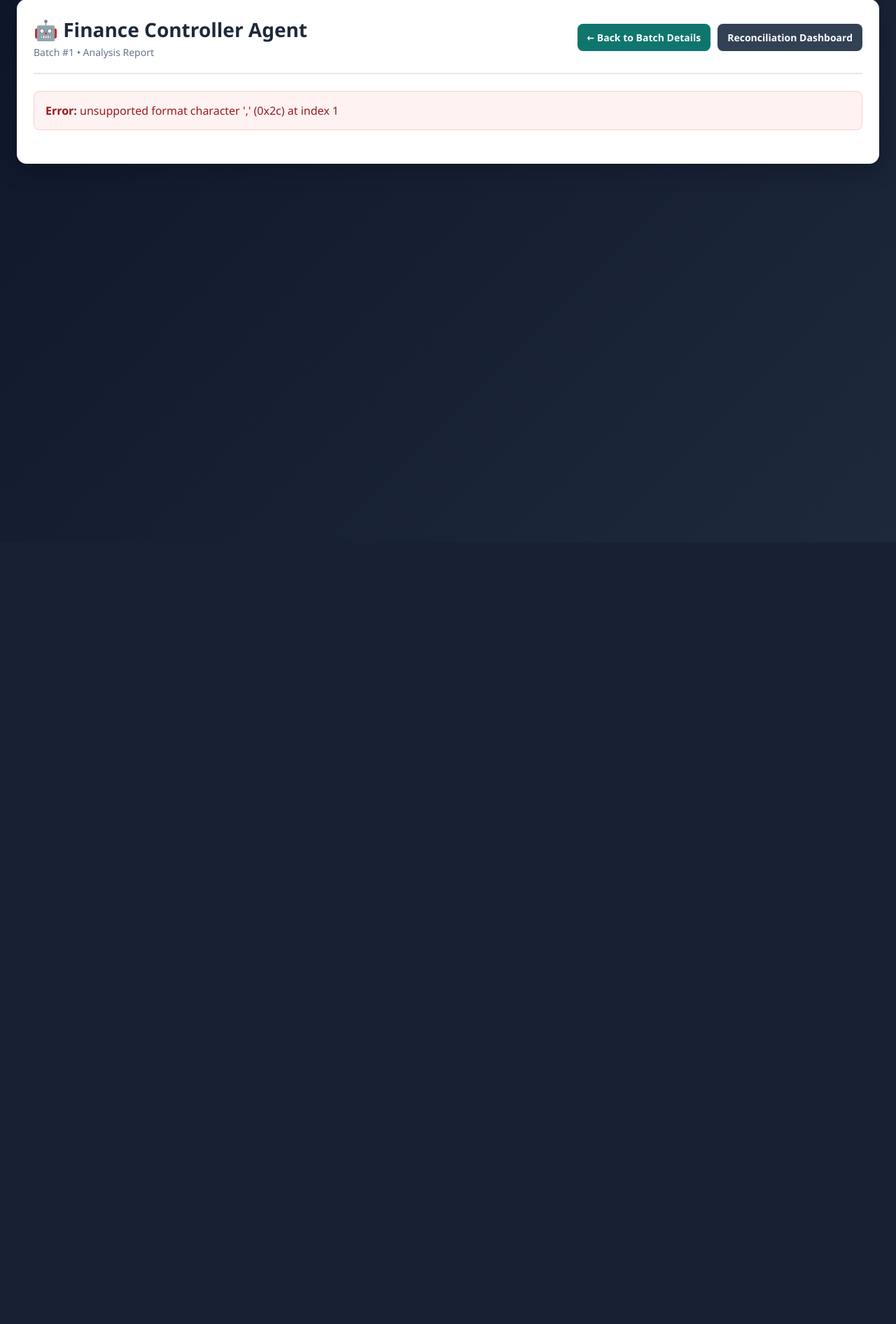
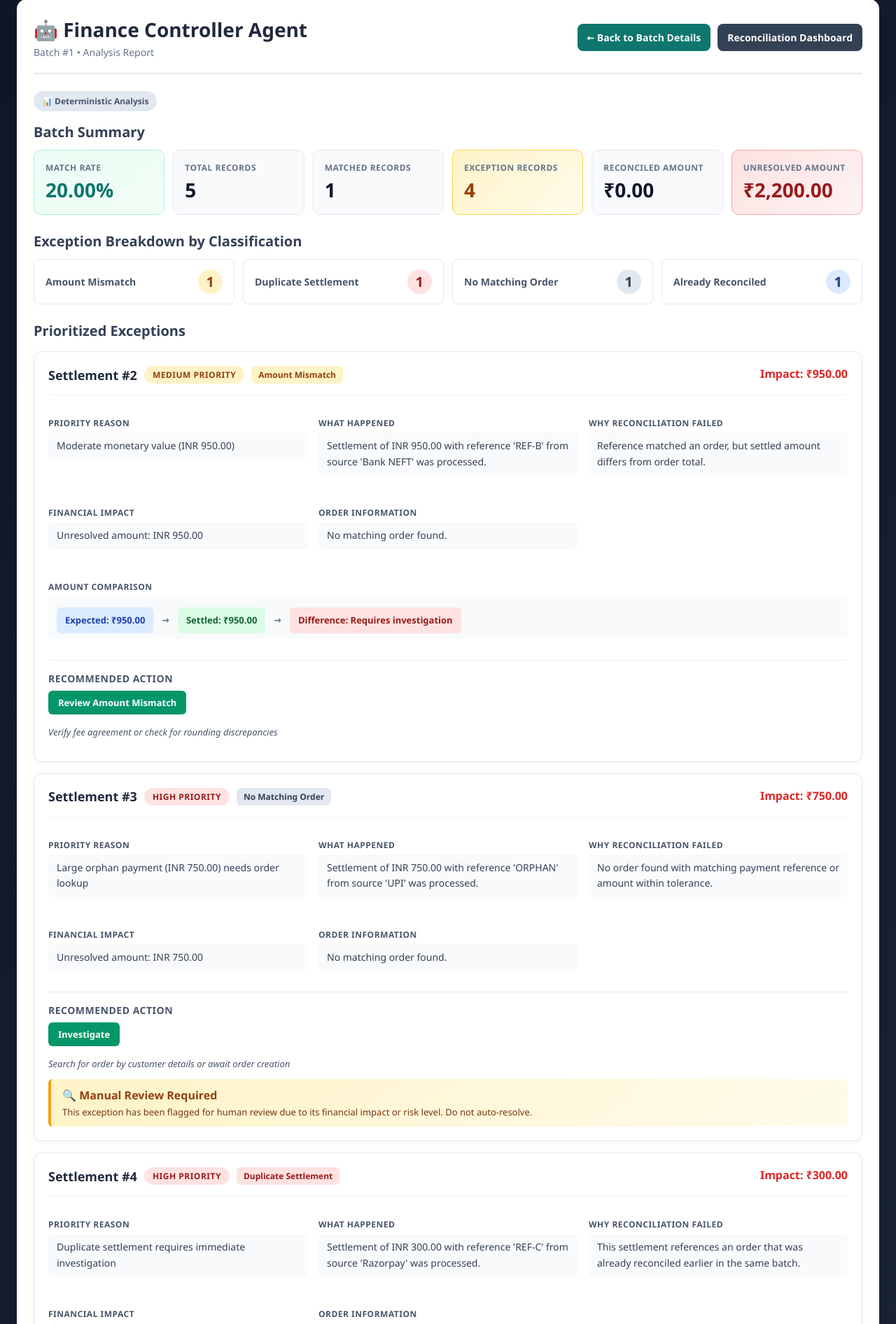
Before and after one commit to rashmimalikarjun/Order-management-system, a Flask app: page /admin/reconciliation/1/analyze in a window 1280 px wide. Shown: the part 25-1917 px from the top of the page at 70% size. Before the commit the page ends 264 px from the top, so only its background shows below. Run offline with Flask 3, Linux system fonts and the light colour scheme; a user stored in the database is signed in; data comes from the database, SQL or seed files in the repository; data that the repository does not hold is empty.

Commit message:
Fix double rupee symbol in reconciliation analysis template
- Fixed duplicate ₹ symbol in templates/reconciliation_analysis_result.html by removing literal ₹ prefix from financial impact display since currency_inr filter already includes the symbol
- Restored .gitignore to HEAD state to clean up unrelated changes
- The template now correctly shows Impact: {{ item.financial_impact_inr|currency_inr }} without double rupee symbols
- Minor cleanup of format string in amount comparison section to maintain consistency

```diff
--- a/templates/reconciliation_analysis_result.html
+++ b/templates/reconciliation_analysis_result.html
@@ -542,7 +542,7 @@
                   {% endif %}
                 </div>
                 <div class="financial-impact">
-                  Impact: ₹{{ '%,.2f'|format(item.financial_impact_inr) }}
+                  Impact: {{ item.financial_impact_inr|currency_inr }}
                 </div>
               </div>
 
```
Also changed, not shown: 1 other file.
